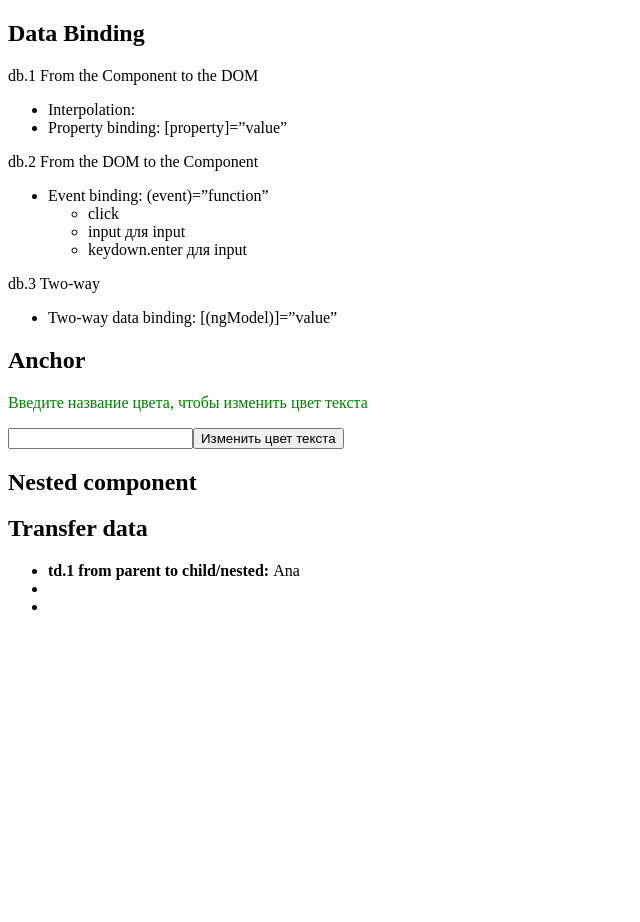
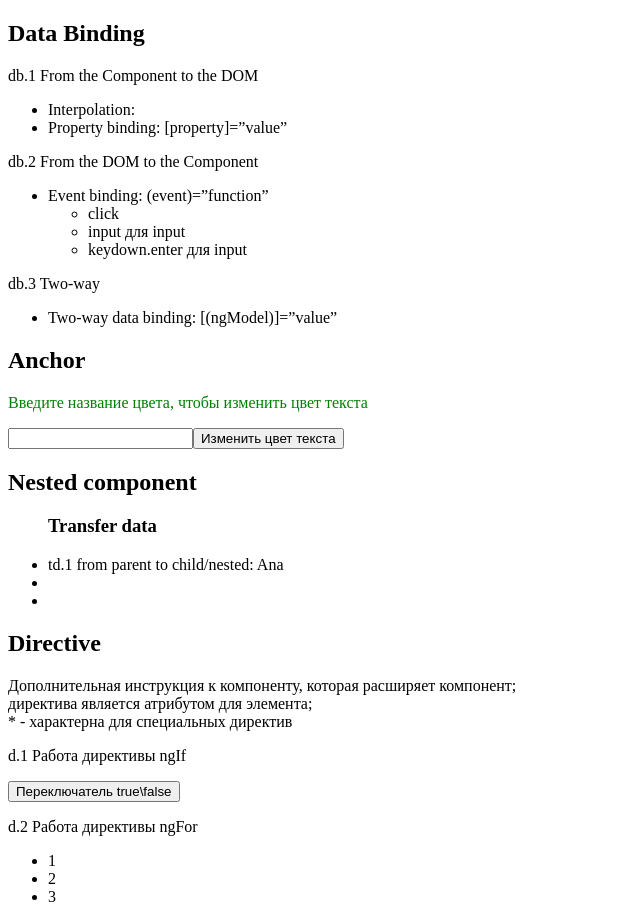
Before and after one commit to aam-fd/angular-screencasts, an Angular app: page / in a window 1280 px wide. Shown: the whole page, without its empty margins (0-640 px from the left). Before the commit the page ends 800 px from the top, so only its background shows below. Built offline with nearby package versions, Linux system fonts and the light colour scheme.

Commit message:
directives: ngIf, ngFor

```diff
--- a/src/app/app.component.html
+++ b/src/app/app.component.html
@@ -27,4 +27,18 @@
 <h2>Nested component</h2>
 <app-nested [user]="girls"></app-nested>
 
+<h2>Directive</h2>
+<p>Дополнительная инструкция к компоненту, которая расширяет компонент;
+  <br>директива является атрибутом для элемента;
+  <br>* - характерна для специальных директив</p>
+<p *ngIf="isShown">d.1 Работа директивы ngIf</p>
+<button (click)="isShown = !isShown">Переключатель true\false</button>
+
+<p>d.2 Работа директивы ngFor</p>
+<ul>
+  <li *ngFor="let i of [1,2,3]">
+    {{i}}
+  </li>
+</ul>
+
 <router-outlet></router-outlet>
--- a/src/app/app.component.ts
+++ b/src/app/app.component.ts
@@ -17,5 +17,5 @@ export class AppComponent {
     nameOne: 'Ana',
   }
 
-
+  public isShown = true;
 }
--- a/src/app/nested-component/nested.component.html
+++ b/src/app/nested-component/nested.component.html
@@ -1,9 +1,5 @@
-<h2>Transfer data</h2>
-<ul>
-  <li>
-    <b>td.1 from parent to child/nested: </b>
-    {{admin.nameOne}}
-  </li>
+<ul><h3>Transfer data</h3>
+  <li>td.1 from parent to child/nested: {{ admin.nameOne }}</li>
   <li></li>
   <li></li>
 </ul>
```
